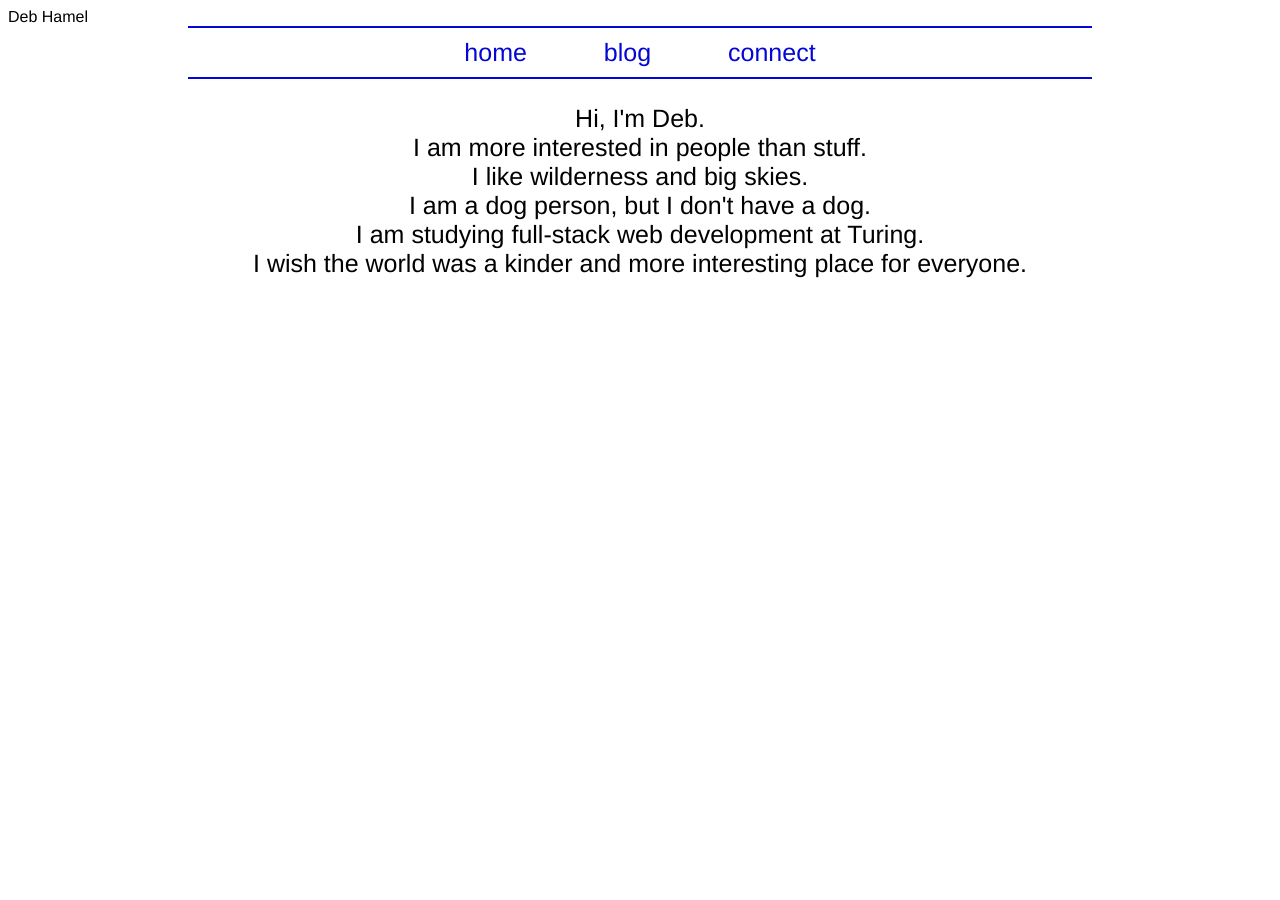
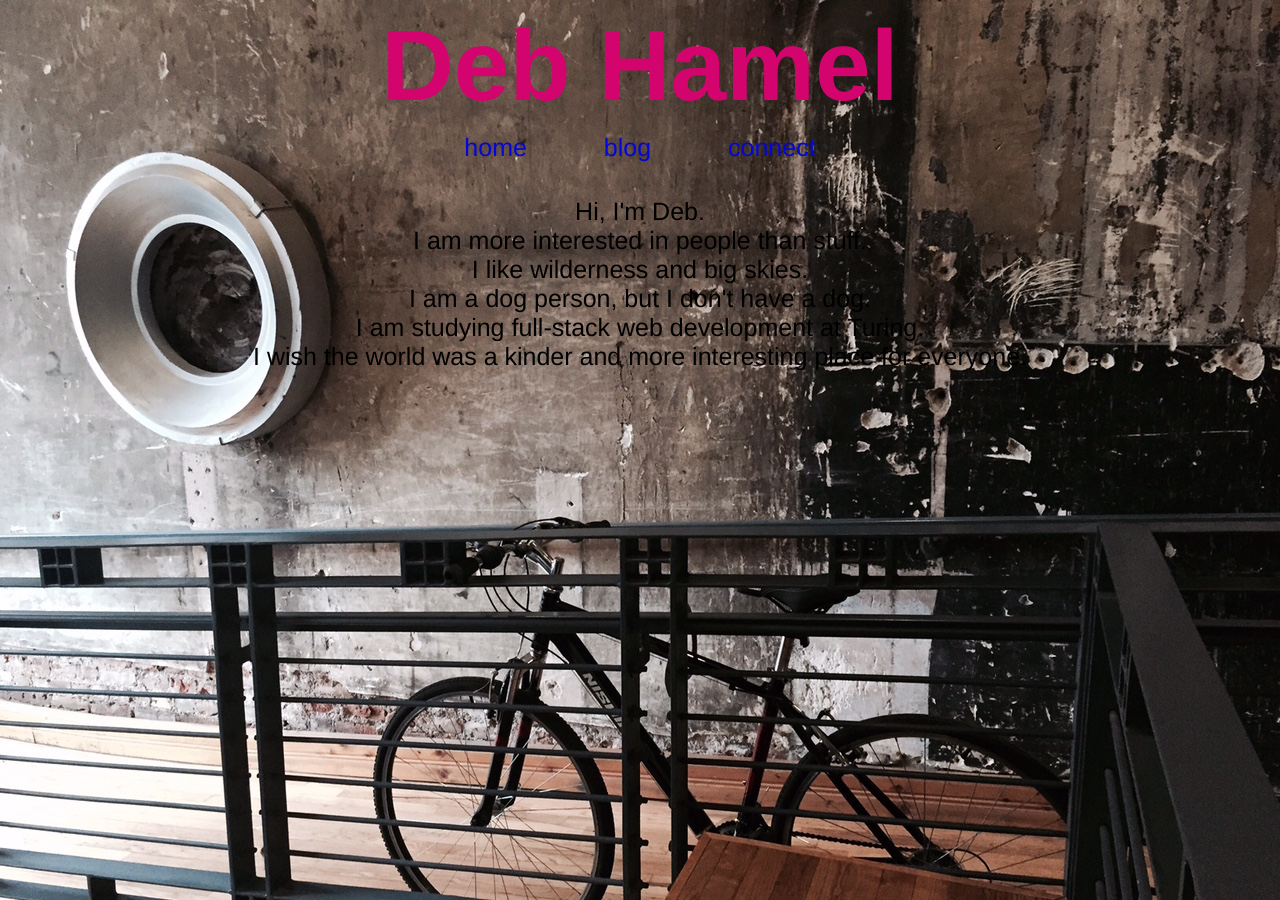
Before and after one commit to deborahleehamel/deborahleehamel.github.io, a Jekyll site: the page built from index.html, in a window 1280 px wide. Built offline with Jekyll 4.4.1, drawn with Linux system fonts in a browser that asks for light colours.

Commit message:
Stripping down more style.

```diff
--- a/_includes/header.html
+++ b/_includes/header.html
@@ -6,7 +6,7 @@
   <link href="/css/styles.css" rel="stylesheet">
   <!-- <link rel="shortcut icon" href="/images/favicon.ico" type="image/x-icon" /> -->
 </head>
-<body style="background-image: url('images/Turing_entrance.jpg'>
+<body style="background-image: url('images/Turing_entrance.jpg')">
   <h1 id="top-title">Deb Hamel</h1>
     <div class="site-header">
       <a href="/">home</a>
--- a/css/styles.css
+++ b/css/styles.css
@@ -1,8 +1,8 @@
 .site-header {
   margin: auto;
   width: 70%;
-  border-top: 2px solid #0407D4;
-  border-bottom: 2px solid #0407D4;
+  /*border-top: 2px solid #0407D4;
+  border-bottom: 2px solid #0407D4;*/
   word-spacing: 70px;
   padding: 10px;
   text-align: center;
```
